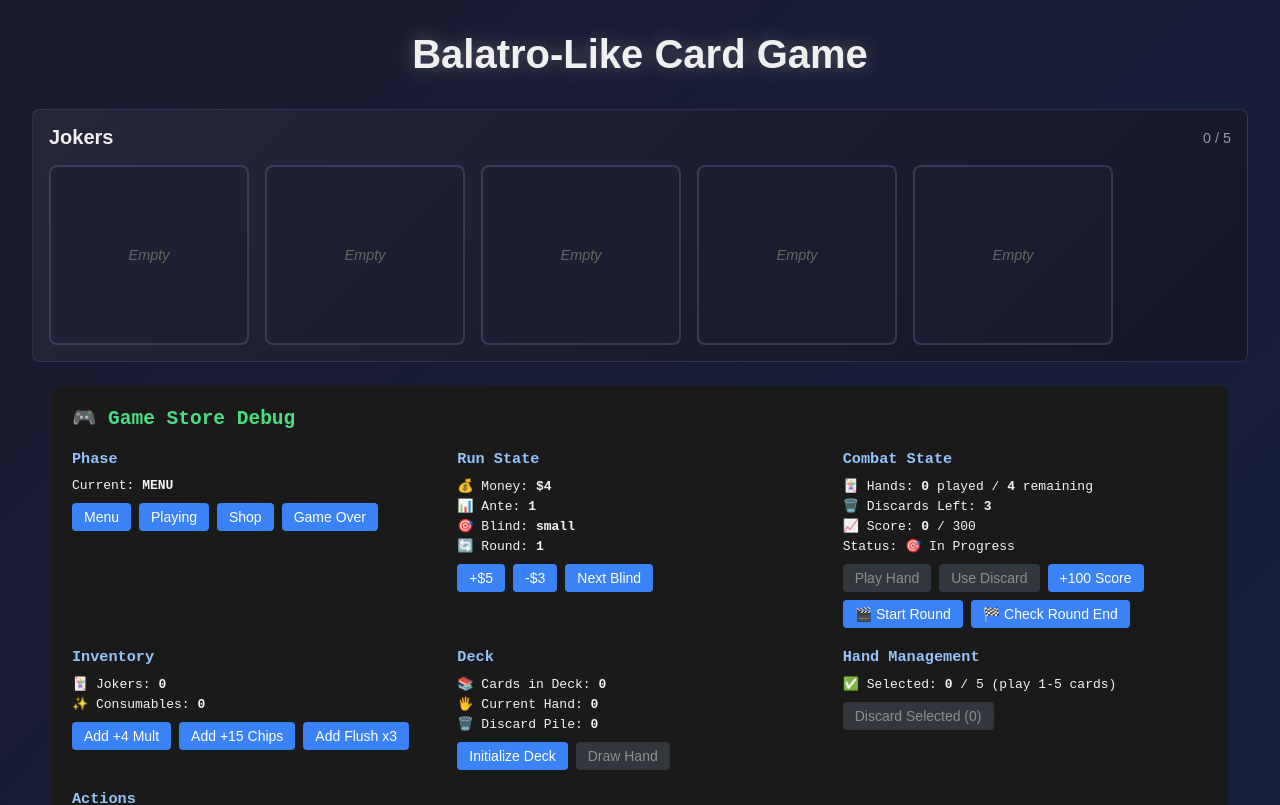
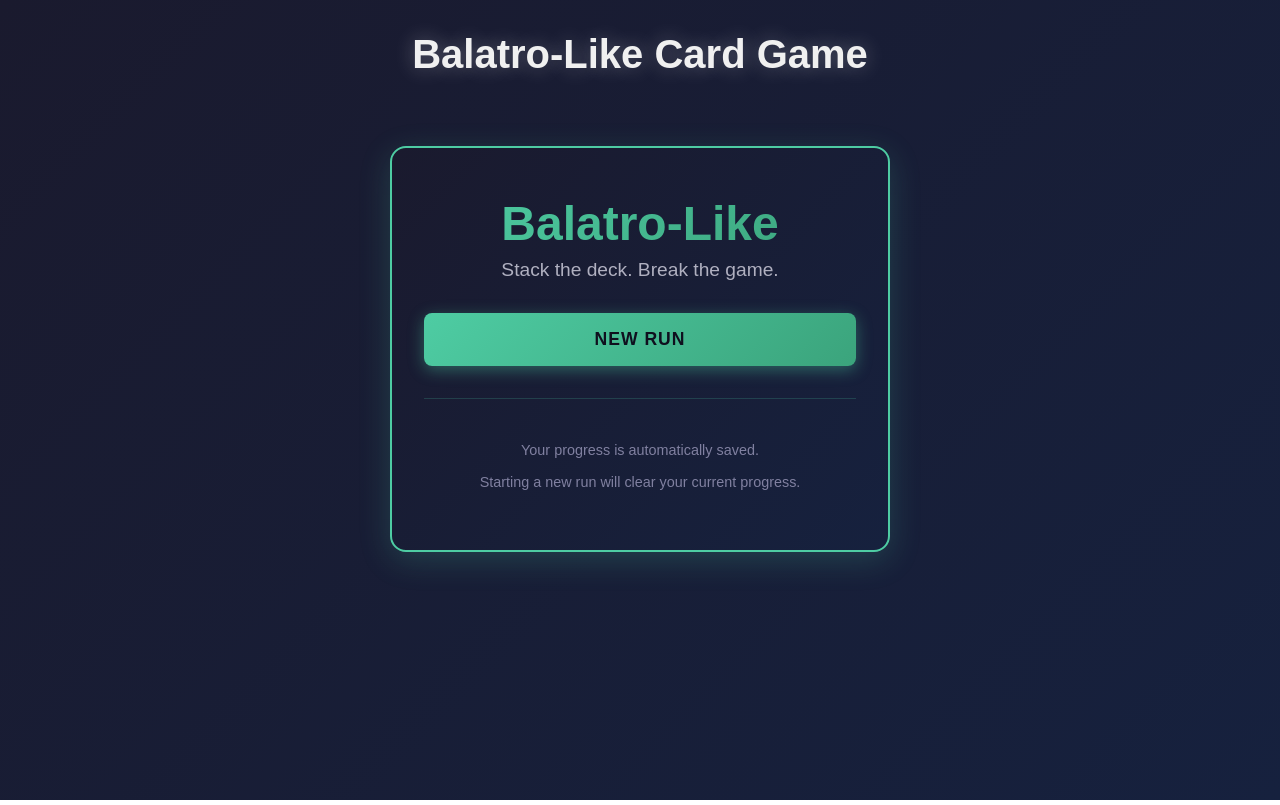
Before and after one commit to P4ST4S/next-balatro-like, a Next.js app: page /game in a window 1280 px wide. Shown: the top 805 px of the page. Built offline with nearby package versions, Linux system fonts and the light colour scheme.

Commit message:
Add Menu component with New Run button to clear localStorage
Co-authored-by: P4ST4S <92827346+P4ST4S@users.noreply.github.com>

```diff
--- /dev/null
+++ b/src/app/_components/Menu.module.css
@@ -0,0 +1,97 @@
+.container {
+  display: flex;
+  justify-content: center;
+  align-items: center;
+  min-height: 60vh;
+  padding: 2rem;
+}
+
+.menu {
+  max-width: 500px;
+  width: 100%;
+  text-align: center;
+  background: linear-gradient(135deg, #1a1a2e 0%, #16213e 100%);
+  border: 2px solid #4ecca3;
+  border-radius: 16px;
+  padding: 3rem 2rem;
+  box-shadow: 0 8px 32px rgba(78, 204, 163, 0.2);
+}
+
+.title {
+  font-size: 3rem;
+  font-weight: bold;
+  margin: 0 0 0.5rem 0;
+  background: linear-gradient(135deg, #4ecca3 0%, #3ba47c 100%);
+  -webkit-background-clip: text;
+  -webkit-text-fill-color: transparent;
+  background-clip: text;
+}
+
+.subtitle {
+  font-size: 1.2rem;
+  color: #b0b0c0;
+  margin: 0 0 2rem 0;
+}
+
+.buttonGroup {
+  display: flex;
+  flex-direction: column;
+  gap: 1rem;
+  margin-bottom: 2rem;
+}
+
+.primaryButton,
+.secondaryButton {
+  padding: 1rem 2rem;
+  font-size: 1.1rem;
+  font-weight: 600;
+  border: none;
+  border-radius: 8px;
+  cursor: pointer;
+  transition: all 0.3s ease;
+  text-transform: uppercase;
+  letter-spacing: 1px;
+}
+
+.primaryButton {
+  background: linear-gradient(135deg, #4ecca3 0%, #3ba47c 100%);
+  color: #0f0f1e;
+  box-shadow: 0 4px 16px rgba(78, 204, 163, 0.4);
+}
+
+.primaryButton:hover {
+  transform: translateY(-2px);
+  box-shadow: 0 6px 20px rgba(78, 204, 163, 0.6);
+}
+
+.primaryButton:active {
+  transform: translateY(0);
+}
+
+.secondaryButton {
+  background: transparent;
+  color: #4ecca3;
+  border: 2px solid #4ecca3;
+}
+
+.secondaryButton:hover {
+  background: rgba(78, 204, 163, 0.1);
+  transform: translateY(-2px);
+}
+
+.secondaryButton:active {
+  transform: translateY(0);
+}
+
+.info {
+  margin-top: 2rem;
+  padding-top: 2rem;
+  border-top: 1px solid rgba(78, 204, 163, 0.2);
+  color: #8080a0;
+  font-size: 0.9rem;
+  line-height: 1.6;
+}
+
+.info p {
+  margin: 0.5rem 0;
+}
--- /dev/null
+++ b/src/app/_components/Menu.tsx
@@ -0,0 +1,57 @@
+"use client";
+
+import { useGameStore } from "@/store/gameStore";
+import styles from "./Menu.module.css";
+
+/**
+ * Main menu component
+ * Displays options to continue or start a new run
+ */
+export function Menu() {
+  const resetGame = useGameStore((state) => state.resetGame);
+  const startRound = useGameStore((state) => state.startRound);
+  const phase = useGameStore((state) => state.phase);
+  const run = useGameStore((state) => state.run);
+
+  const handleNewRun = () => {
+    // Clear localStorage and reset game state
+    localStorage.removeItem("balatro-like-game-state");
+    resetGame();
+  };
+
+  const handleContinueRun = () => {
+    // Start the round with current state
+    startRound();
+  };
+
+  // Check if there's an existing run (not at initial state)
+  const hasExistingRun = phase !== "MENU" || run.ante > 1 || run.money !== 4;
+
+  return (
+    <div className={styles.container}>
+      <div className={styles.menu}>
+        <h1 className={styles.title}>Balatro-Like</h1>
+        <p className={styles.subtitle}>Stack the deck. Break the game.</p>
+
+        <div className={styles.buttonGroup}>
+          {hasExistingRun && (
+            <button className={styles.primaryButton} onClick={handleContinueRun}>
+              Continue Run
+            </button>
+          )}
+          <button
+            className={hasExistingRun ? styles.secondaryButton : styles.primaryButton}
+            onClick={handleNewRun}
+          >
+            New Run
+          </button>
+        </div>
+
+        <div className={styles.info}>
+          <p>Your progress is automatically saved.</p>
+          <p>Starting a new run will clear your current progress.</p>
+        </div>
+      </div>
+    </div>
+  );
+}
--- a/src/app/game/page.tsx
+++ b/src/app/game/page.tsx
@@ -4,6 +4,7 @@ import { useGameStore } from "@/store/gameStore";
 import { JokerSlots } from "../_components/JokerSlots";
 import { GameStoreDebug } from "../_components/GameStoreDebug";
 import { Shop } from "../_components/Shop";
+import { Menu } from "../_components/Menu";
 import styles from "./page.module.css";
 
 export default function GamePage() {
@@ -14,11 +15,13 @@ export default function GamePage() {
       <main className={styles.main}>
         <h1 className={styles.title}>Balatro-Like Card Game</h1>
 
-        {/* Joker Slots at the top */}
-        <JokerSlots />
+        {/* Joker Slots at the top (except in menu) */}
+        {phase !== "MENU" && <JokerSlots />}
 
         {/* Conditional rendering based on game phase */}
-        {phase === "SHOP" ? (
+        {phase === "MENU" ? (
+          <Menu />
+        ) : phase === "SHOP" ? (
           <Shop />
         ) : (
           <GameStoreDebug />
```
